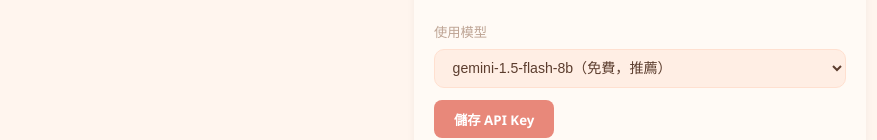
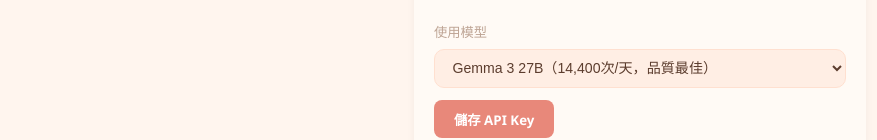
Before and after one commit to morino-exile/wordmate-web, a React (Vite) app: page /wordmate-web/settings in a window 1280 px wide. Shown: the part 766-906 px from the top of the page, without its empty margins (0-877 px from the left). Built offline with nearby package versions, Linux system fonts and the light colour scheme; no server answers.

Commit message:
fix: 改用 Gemma 3 27B 為預設，更新模型選單（免費14400次/天）

```diff
--- a/src/pages/SettingsPage.tsx
+++ b/src/pages/SettingsPage.tsx
@@ -174,10 +174,17 @@
           onChange={(e) => setGeminiModel(e.target.value)}
           style={s.select}
         >
-          <option value="gemini-1.5-flash-8b">gemini-1.5-flash-8b（免費，推薦）</option>
-          <option value="gemini-1.5-flash">gemini-1.5-flash（免費）</option>
-          <option value="gemini-2.0-flash-lite">gemini-2.0-flash-lite（免費）</option>
-          <option value="gemini-2.0-flash">gemini-2.0-flash（需付費）</option>
+          <optgroup label="✅ 免費額度充足（推薦）">
+            <option value="gemma-3-27b-it">Gemma 3 27B（14,400次/天，品質最佳）</option>
+            <option value="gemma-3-12b-it">Gemma 3 12B（14,400次/天，速度較快）</option>
+          </optgroup>
+          <optgroup label="⚠️ 免費但額度有限">
+            <option value="gemini-2.5-flash-preview-05-20">Gemini 2.5 Flash（20次/天）</option>
+          </optgroup>
+          <optgroup label="💳 需付費帳號">
+            <option value="gemini-2.0-flash">Gemini 2.0 Flash</option>
+            <option value="gemini-1.5-flash">Gemini 1.5 Flash</option>
+          </optgroup>
         </select>
 
         <button onClick={handleSave} style={{ ...s.btnPrimary, marginTop: '0.75rem' }}>
--- a/src/store/useStore.ts
+++ b/src/store/useStore.ts
@@ -134,7 +134,7 @@
       chatHistories: {},
       todos: [],
       apiKey: '',
-      geminiModel: 'gemini-1.5-flash-8b',
+      geminiModel: 'gemma-3-27b-it',
 
       selectCharacter: (id) => {
         const states = { ...get().characterStates };
```
